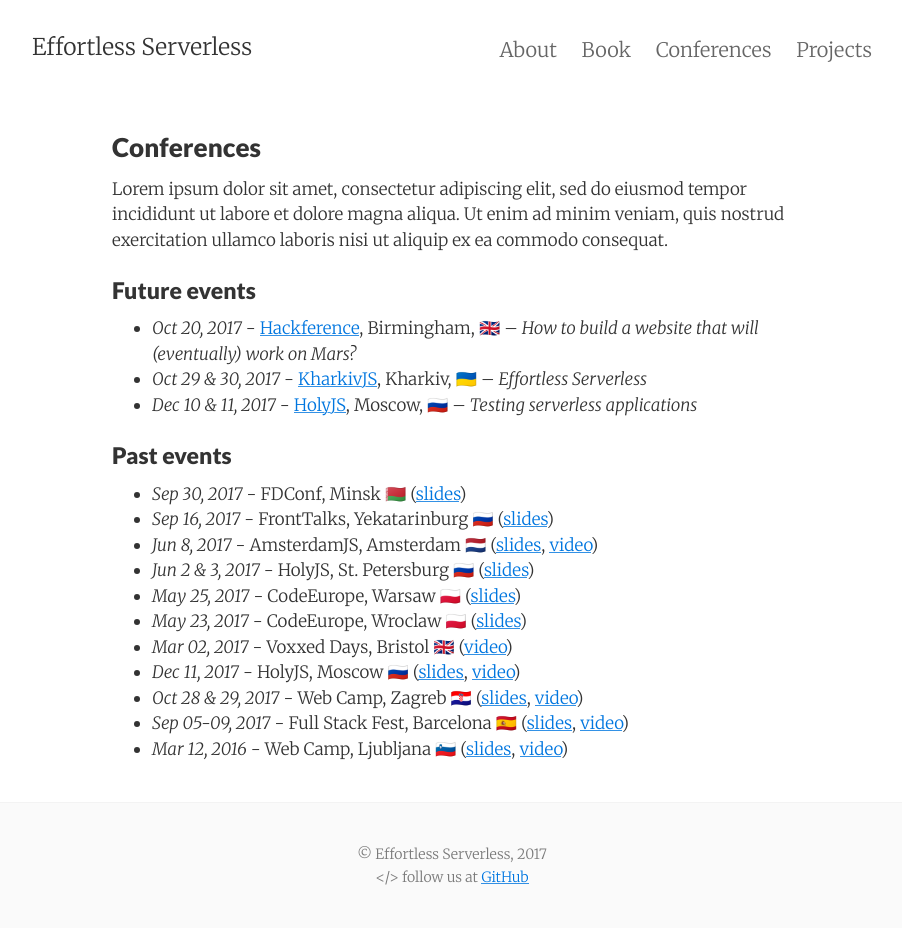
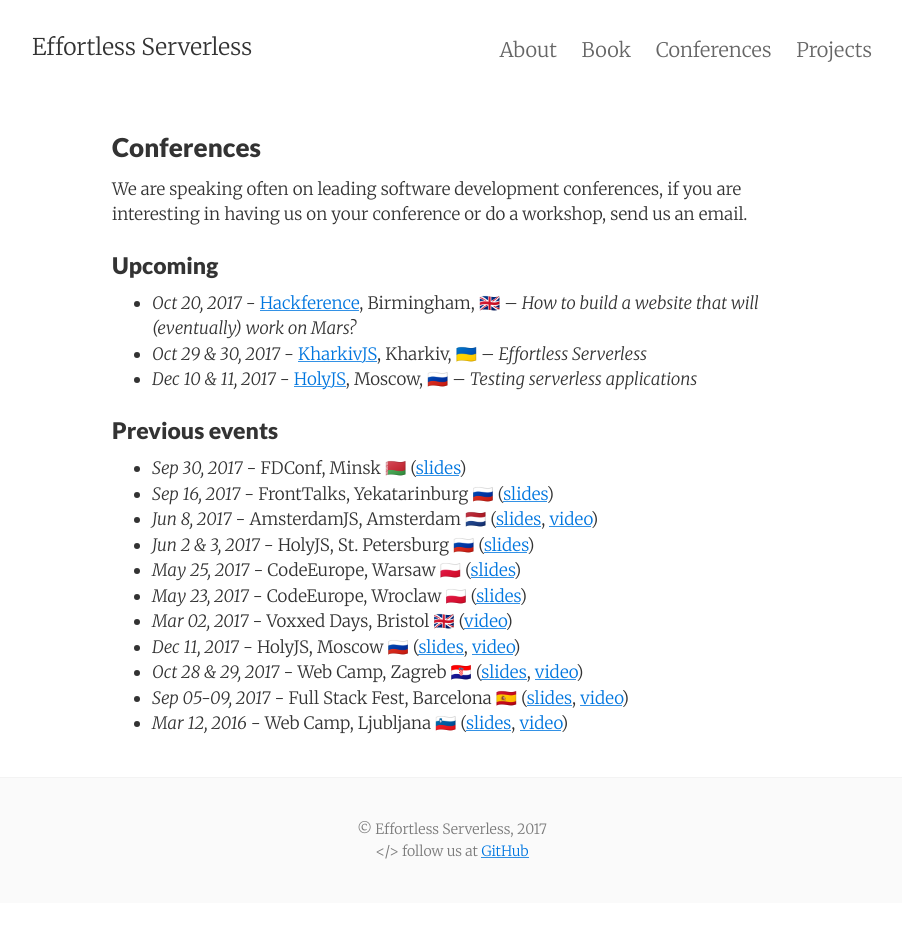
Before and after one commit to serverlesspub/serverless.pub, a Jekyll site: the page built from conferences.md, in a window 1280 px wide. Shown: the whole page, without its empty margins (188-1090 px from the left). Built offline with Jekyll 4.4.1, drawn with Linux system fonts in a browser that asks for light colours; nearby versions of some CDN libraries; after the commit the page ends 903 px from its top, so only the background shows below that.

Commit message:
conference fixes

```diff
--- a/conferences.md
+++ b/conferences.md
@@ -4,15 +4,15 @@
 permalink: /conferences/
 ---
 
-Lorem ipsum dolor sit amet, consectetur adipiscing elit, sed do eiusmod tempor incididunt ut labore et dolore magna aliqua. Ut enim ad minim veniam, quis nostrud exercitation ullamco laboris nisi ut aliquip ex ea commodo consequat.
+We are speaking often on leading software development conferences, if you are interesting in having us on your conference or do a workshop, send us an email.
 
-### Future events
+### Upcoming
 
 - _Oct 20, 2017_ - [Hackference](https://2017.hackference.co.uk), Birmingham, 🇬🇧 -- _How to build a website that will (eventually) work on Mars?_
 - _Oct 29 & 30, 2017_ - [KharkivJS](http://kharkivjs.org), Kharkiv, 🇺🇦 -- _Effortless Serverless_
 - _Dec 10 & 11, 2017_ - [HolyJS](https://holyjs-moscow.ru/talks/5hfhepewii0iesi46gmgou/), Moscow, 🇷🇺 -- _Testing serverless applications_
 
-### Past events
+### Previous events
 
 - _Sep 30, 2017_ - FDConf, Minsk 🇧🇾 ([slides](https://speakerdeck.com/slobodan/8-half-things-about-serverless-fdconf-2017))
 - _Sep 16, 2017_ - FrontTalks, Yekatarinburg 🇷🇺 ([slides](https://speakerdeck.com/slobodan/8-half-things-about-serverless-fronttalks))
```
